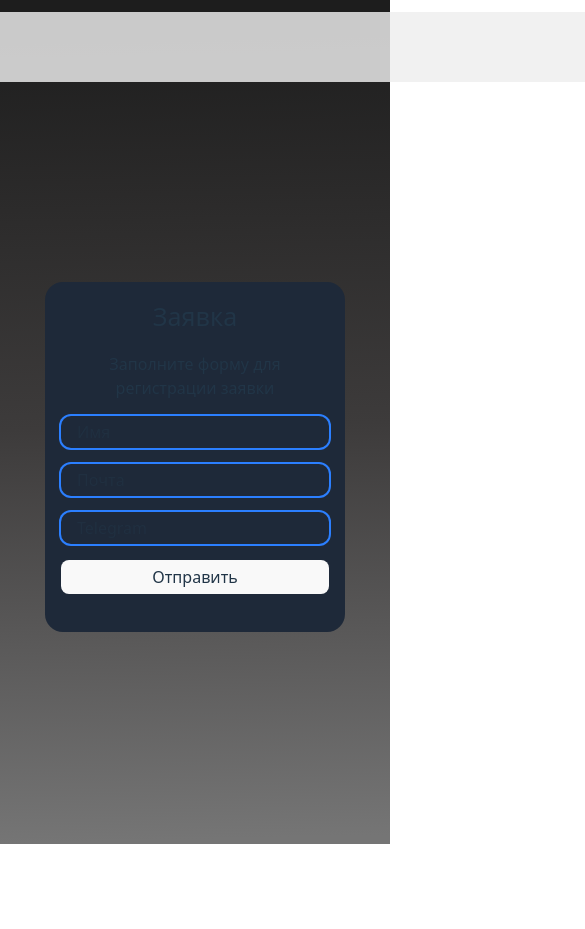
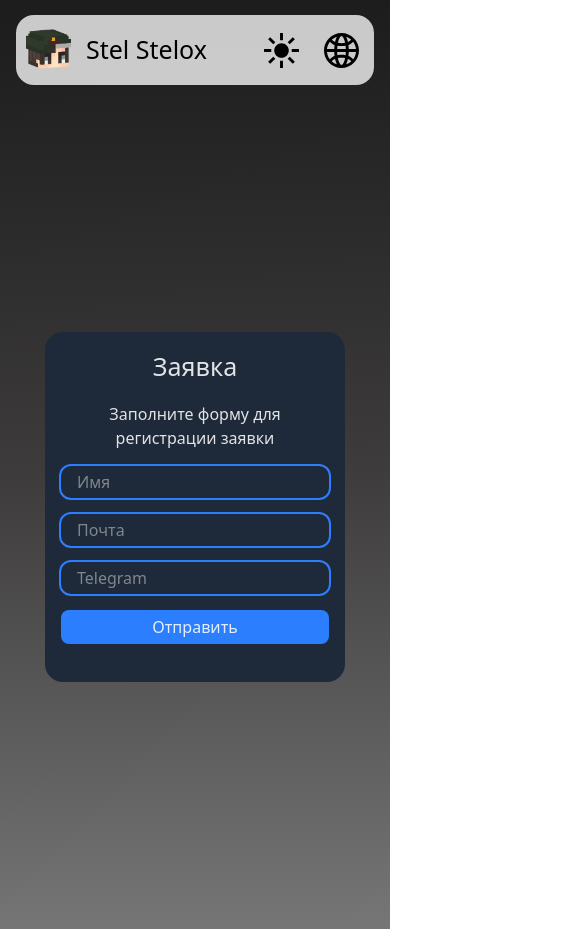
Before and after one commit to StelStelox/stelstelox.github.io, a React (Vite) app: page / in a window 390 px wide. Shown: the top 929 px of the page, 585 px wide, since content can reach past the window. Before the commit the page ends 844 px from the top, so only its background shows below. Built offline with nearby package versions, Linux system fonts and the light colour scheme.

Commit message:
Support mobile screen

```diff
--- a/src/app/Layout.tsx
+++ b/src/app/Layout.tsx
@@ -5,7 +5,7 @@ function Layout() {
     return (
         <>
             <Header/>
-            <main className="grid min-h-[calc(100vh-(70px+1.5rem))]"><Outlet/></main>
+            <main className="grid min-h-[100vh]"><Outlet/></main>
         </>
     );
 };
--- /dev/null
+++ b/src/features/ui/ThemeSwitch.tsx
@@ -0,0 +1,5 @@
+function ThemeSwitch() {
+
+}
+
+export default ThemeSwitch;
--- a/src/index.css
+++ b/src/index.css
@@ -1,26 +1,26 @@
 @import "tailwindcss";
-
-body {
-  background: linear-gradient(178.76deg, #1D1D1D 2.04%, #3D3B3B 50.49%, #757575 98.94%);
-  margin: 0;
-  min-height: 100vh;
-  display: flex;
-  justify-content: center;
-  align-items: center;
-}
 
 :root {
   font-family: system-ui, Avenir, Helvetica, Arial, sans-serif;
   line-height: 1.5;
   font-weight: 400;
-
   color-scheme: light dark;
   color: rgba(255, 255, 255, 0.87);
-
   font-synthesis: none;
   text-rendering: optimizeLegibility;
   -webkit-font-smoothing: antialiased;
   -moz-osx-font-smoothing: grayscale;
+}
+
+body {
+  background: linear-gradient(178.76deg, #1D1D1D 2.04%, #3D3B3B 50.49%, #757575 98.94%);
+  overflow: hidden;
+}
+
+#root {
+  max-width: 1280px;
+  margin: 0 auto;
+  padding: 0 1rem;
 }
 
 a {
@@ -41,7 +41,7 @@ button {
   transition: border-color 0.25s;
 }
 
-@media (prefers-color-scheme: light) {
+/* @media (prefers-color-scheme: light) {
   :root {
     color: #213547;
     background-color: #ffffff;
@@ -52,4 +52,4 @@ button {
   button {
     background-color: #f9f9f9;
   }
-}
+} */
--- a/src/shared/ui/Header.tsx
+++ b/src/shared/ui/Header.tsx
@@ -1,7 +1,7 @@
 function Header() {
 
     return (
-        <header className='flex items-center justify-between bg-[#efefefd3] bg-opacity-73 rounded-[18px] p-[10px] w-[1200px] h-[70px]'>
+        <header className='flex items-center justify-between bg-[#efefefd3] bg-opacity-73 rounded-[18px] p-[10px] h-[70px] mt-[15px]'>
             <nav className="flex gap-[15px] items-center justify-center">
                 <img className='w-[45px]' src="./avatar.png" alt="" />
                 <h1 className="text-black text-[25px]">Stel Stelox</h1>
```
